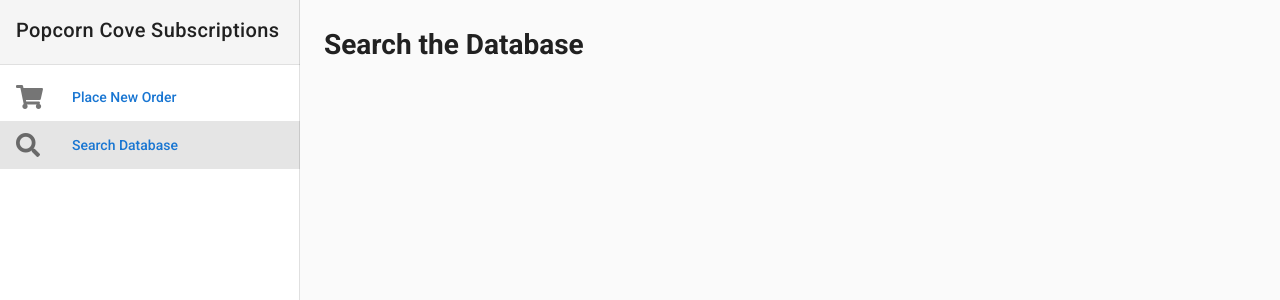
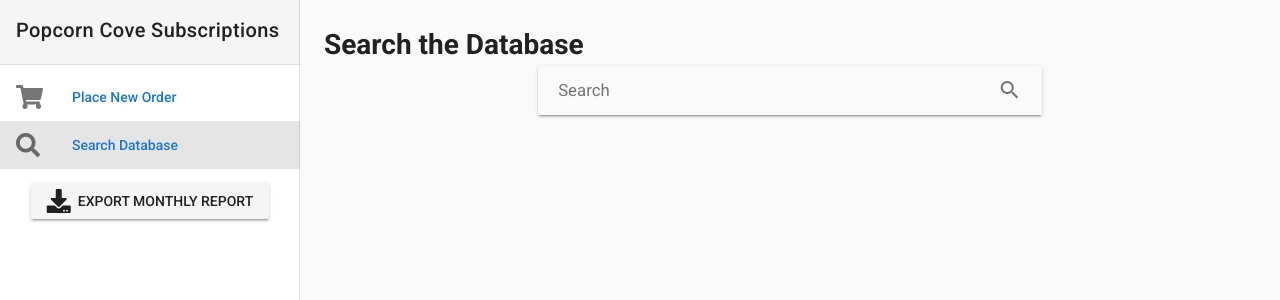
Before and after one commit to pianomanfrazier/popcorncove_subscriptions, a Vue app: page /#/search in a window 1280 px wide. Shown: the top 300 px of the page. Built offline with nearby package versions, Linux system fonts and the light colour scheme.

Commit message:
add search bar update customer form

```diff
--- a/src/App.vue
+++ b/src/App.vue
@@ -16,6 +16,13 @@
       <v-list>
         <navitem v-for="item in nav" :item="item" :key="item.title"></navitem>
       </v-list>
+      <v-tooltip bottom>
+        <v-btn slot="activator" style="margin-left: auto; margin-right: auto; display: block;">
+          <v-icon>fas fa-download</v-icon>
+          &nbsp; Export Monthly Report
+        </v-btn>
+        <span>Download this month's subscription report.</span>
+      </v-tooltip>
     </v-navigation-drawer>
 
     <v-content>
--- a/src/components/Order.vue
+++ b/src/components/Order.vue
@@ -209,14 +209,18 @@ export default {
   methods: {
     submit () {
       if (this.$refs.form.validate()) {
-        // Native form submission is not yet supported
-        // axios.post('/api/submit', {
-        //   name: this.name,
-        //   email: this.email,
-        //   select: this.select,
-        //   checkbox: this.checkbox
-        // })
-        console.log('form submit')
+        axios.post('/api/submit', {
+          firstname: this.firstname,
+          lastname: this.lastname,
+          address: this.address,
+          city: this.city,
+          state: this.state,
+          zip: this.zip,
+          email: this.email,
+          select: this.select,
+          startdate: this.startdate,
+          enddate: this.enddate
+        })
       }
     },
     clear () {
--- a/src/components/Search.vue
+++ b/src/components/Search.vue
@@ -1,14 +1,22 @@
 <template>
 <div>
   <h1>Search the Database</h1>
+  <SearchBar v-model="searchQuery"></SearchBar>
+  {{ searchQuery }}
 </div>
 </template>
 
 <script>
+import SearchBar from './subcomponents/SearchBar'
+
 export default {
   name: '',
+  components: {
+    SearchBar
+  },
   data () {
     return {
+      searchQuery: ''
     }
   }
 }
--- /dev/null
+++ b/src/components/subcomponents/SearchBar.vue
@@ -0,0 +1,101 @@
+<template>
+  <form v-on:submit.prevent="submitQuery()">
+    <div class="searchbar">
+      <input
+        :value="value"
+        @input="$emit('input', $event.target.value)"
+        class="searchfield"
+        type="text"
+        placeholder="Search"
+      >
+      <v-icon class="search-icon" @click="submitQuery()">search</v-icon>
+      <v-icon v-if="value !== ''" class="search-clear" @click="$emit('input', '')">fas fa-times</v-icon>
+    </div>
+  </form>
+</template>
+
+<script>
+// import _ from 'lodash'
+
+export default {
+  name: 'SearchBar',
+  props: ['value'],
+  mounted () {
+  },
+  data () {
+    return {
+    }
+  },
+  methods: {
+    submitQuery (query) {
+      if (query) {
+        this.$emit('input', query)
+      }
+      this.$emit('submitSearch')
+      // this.$router.push(`/search?q=${this.value}`)
+    }
+  },
+  computed: {
+
+  },
+  watch: {
+    // value: _.throttle(function () {
+    // }, 400)
+  }
+}
+</script>
+
+<style>
+/* Search Bar */
+.searchbar {
+  border-radius: 2px;
+  box-shadow: 0 3px 1px -2px rgba(0,0,0,.2),0 2px 2px 0 rgba(0,0,0,.14),0 1px 5px 0 rgba(0,0,0,.12);
+  padding: 0.7em 1.2em;
+  margin-bottom: 0.3em;
+  margin-left: auto;
+  margin-right: auto;
+  font-size: 120%;
+  transition: box-shadow 0.7s;
+  max-width: 30em;
+}
+.searchfield {
+  display: inline-block;
+  width: 80%;
+}
+.search-icon {
+  float: right;
+}
+.search-icon:hover {
+  cursor: pointer;
+}
+.search-clear {
+  float: right;
+  padding-right: 0.5em;
+}
+.search-clear:hover {
+  cursor: pointer;
+}
+input {
+    caret-color: #3467C0;
+}
+input:focus {
+  outline: none;
+}
+input:focus + .icon {
+  color: #3467C0;
+}
+.fade-enter-active, {
+  transition: opacity .2s;
+}
+.fade-leave-active {
+  transition: opacity .1s;
+}
+.fade-enter, .fade-leave-to /* .fade-leave-active below version 2.1.8 */ {
+  opacity: 0;
+}
+.clearfix:after {
+  content: "";
+  clear: both;
+  display: table;
+}
+</style>
--- a/src/main.js
+++ b/src/main.js
@@ -5,9 +5,11 @@ import Vuetify from 'vuetify'
 import 'vuetify/dist/vuetify.min.css'
 import App from './App'
 import router from './router'
+import axios from 'axios'
 
 Vue.config.productionTip = false
 Vue.use(Vuetify)
+Vue.prototype.$http = axios
 
 /* eslint-disable no-new */
 new Vue({
```
